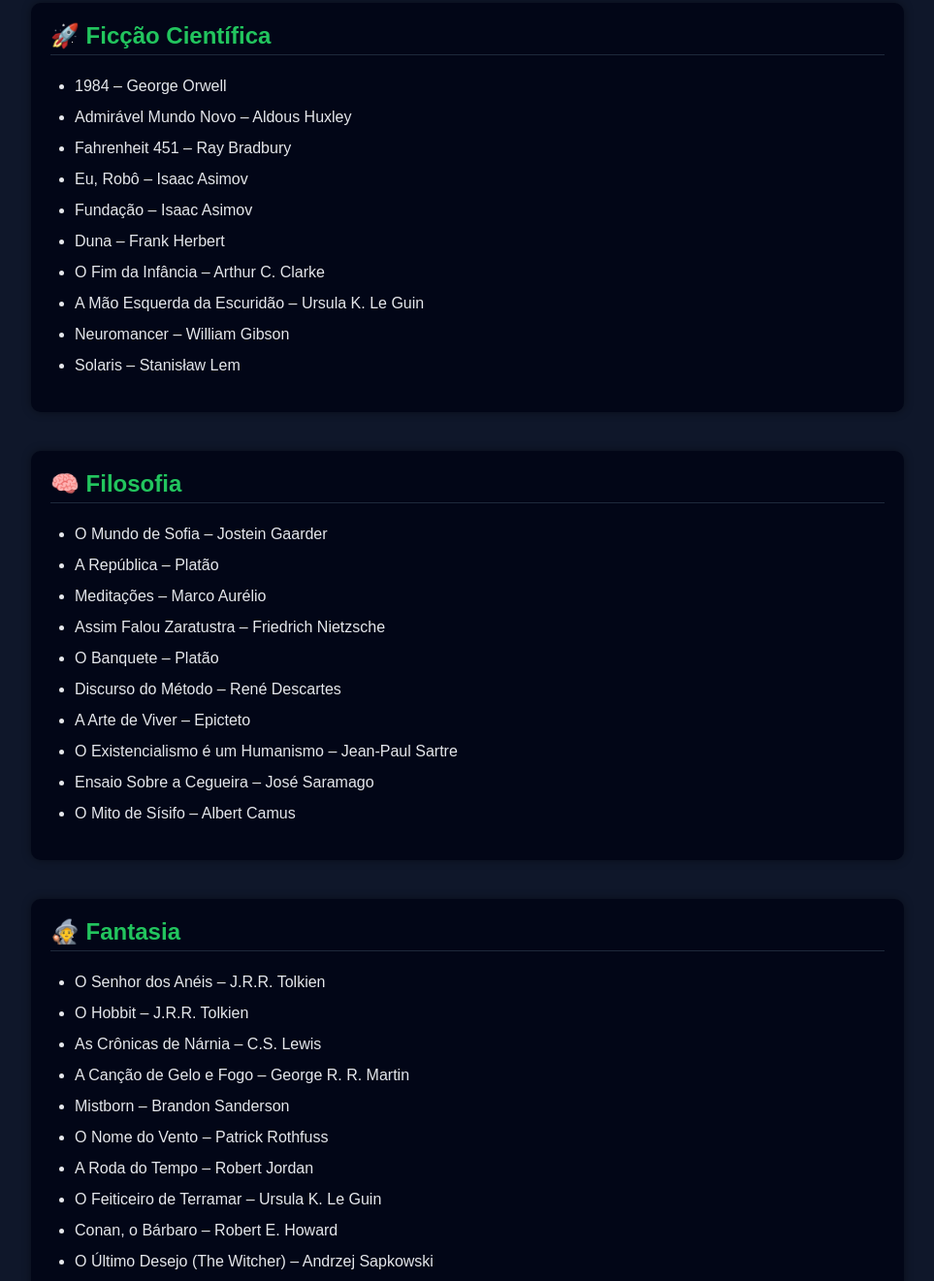
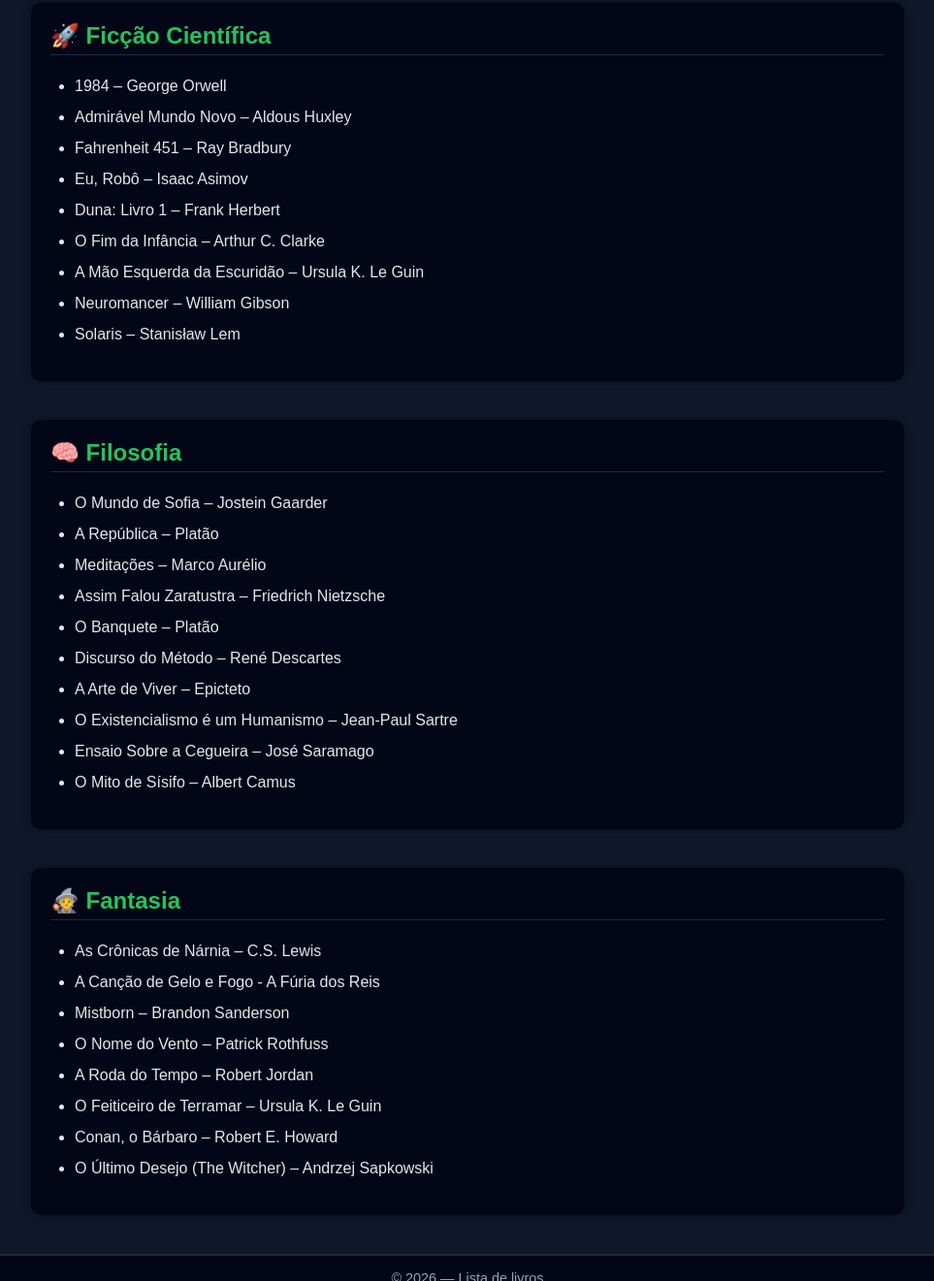
Before and after one commit to RafaelGonzagaFr/lista_livros, a plain HTML site: page index.html in a window 1280 px wide. Shown: the part 157-1478 px from the top of the page at 97% size, without its empty margins (158-1121 px from the left). Drawn offline with Linux system fonts and the light colour scheme.

Commit message:
Update index.html

```diff
--- a/index.html
+++ b/index.html
@@ -105,8 +105,7 @@
         "Admirável Mundo Novo – Aldous Huxley",
         "Fahrenheit 451 – Ray Bradbury",
         "Eu, Robô – Isaac Asimov",
-        "Fundação – Isaac Asimov",
-        "Duna – Frank Herbert",
+        "Duna: Livro 1 – Frank Herbert",
         "O Fim da Infância – Arthur C. Clarke",
         "A Mão Esquerda da Escuridão – Ursula K. Le Guin",
         "Neuromancer – William Gibson",
@@ -125,10 +124,8 @@
         "O Mito de Sísifo – Albert Camus"
       ],
       fantasia: [
-        "O Senhor dos Anéis – J.R.R. Tolkien",
-        "O Hobbit – J.R.R. Tolkien",
         "As Crônicas de Nárnia – C.S. Lewis",
-        "A Canção de Gelo e Fogo – George R. R. Martin",
+        "A Canção de Gelo e Fogo - A Fúria dos Reis",
         "Mistborn – Brandon Sanderson",
         "O Nome do Vento – Patrick Rothfuss",
         "A Roda do Tempo – Robert Jordan",
```
